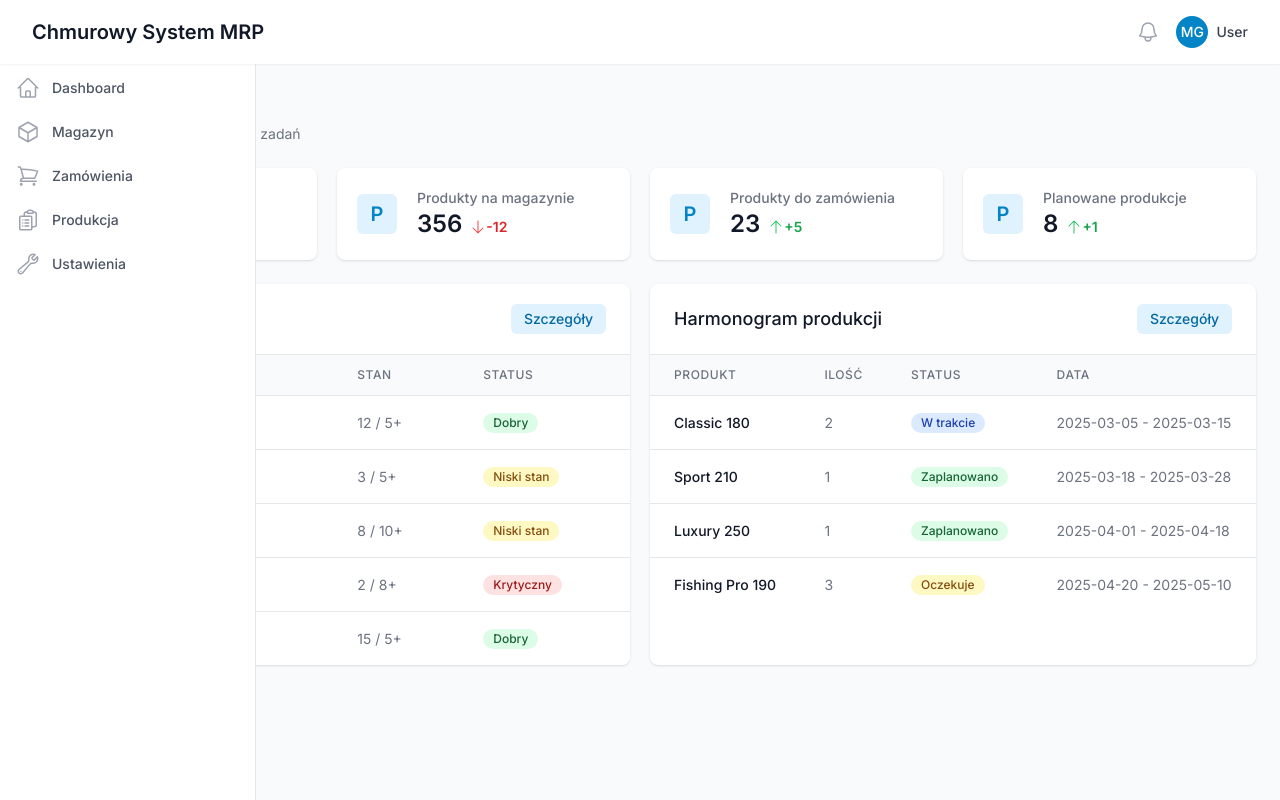
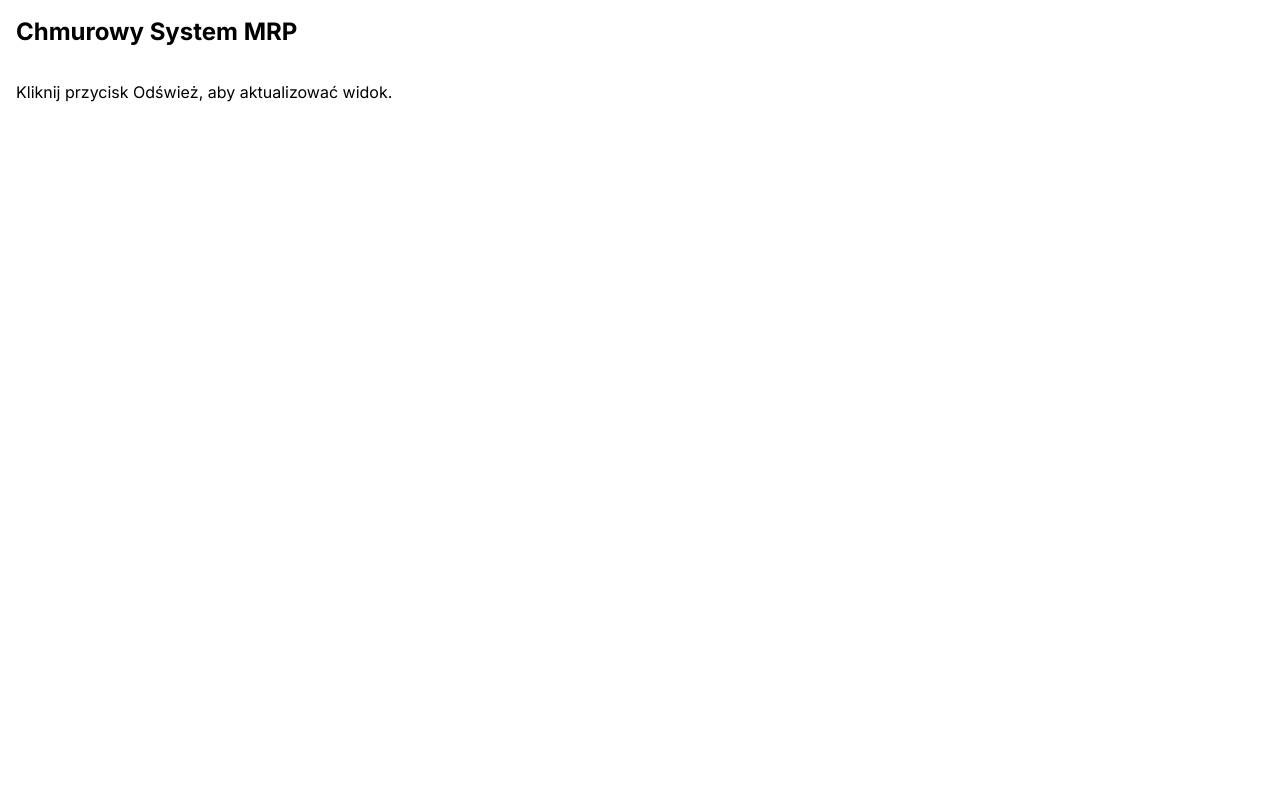
Before and after one commit to djmisieq/chmurowy-system-mrp, a Next.js app: page / in a window 1280 px wide. Built offline with nearby package versions, Linux system fonts and the light colour scheme.

Commit message:
Uproszczenie strony głównej do diagnostyki

```diff
--- a/src/app/page.tsx
+++ b/src/app/page.tsx
@@ -1,9 +1,8 @@
-import MainDashboard from '../components/dashboard/MainDashboard';
-
 export default function Home() {
   return (
     <main>
-      <MainDashboard />
+      <h1 className="text-2xl font-bold p-4">Chmurowy System MRP</h1>
+      <p className="p-4">Kliknij przycisk Odśwież, aby aktualizować widok.</p>
     </main>
   );
 }
```
